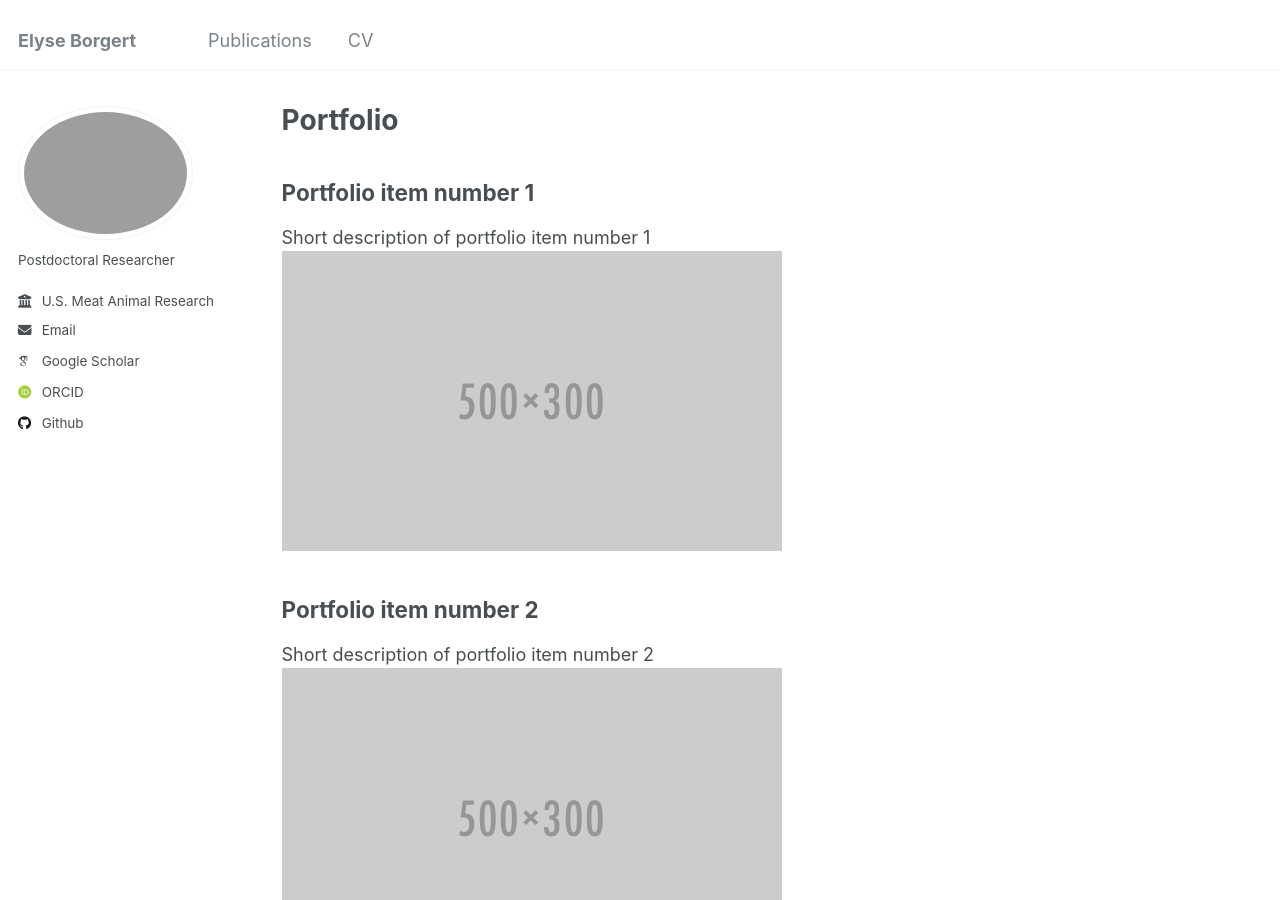
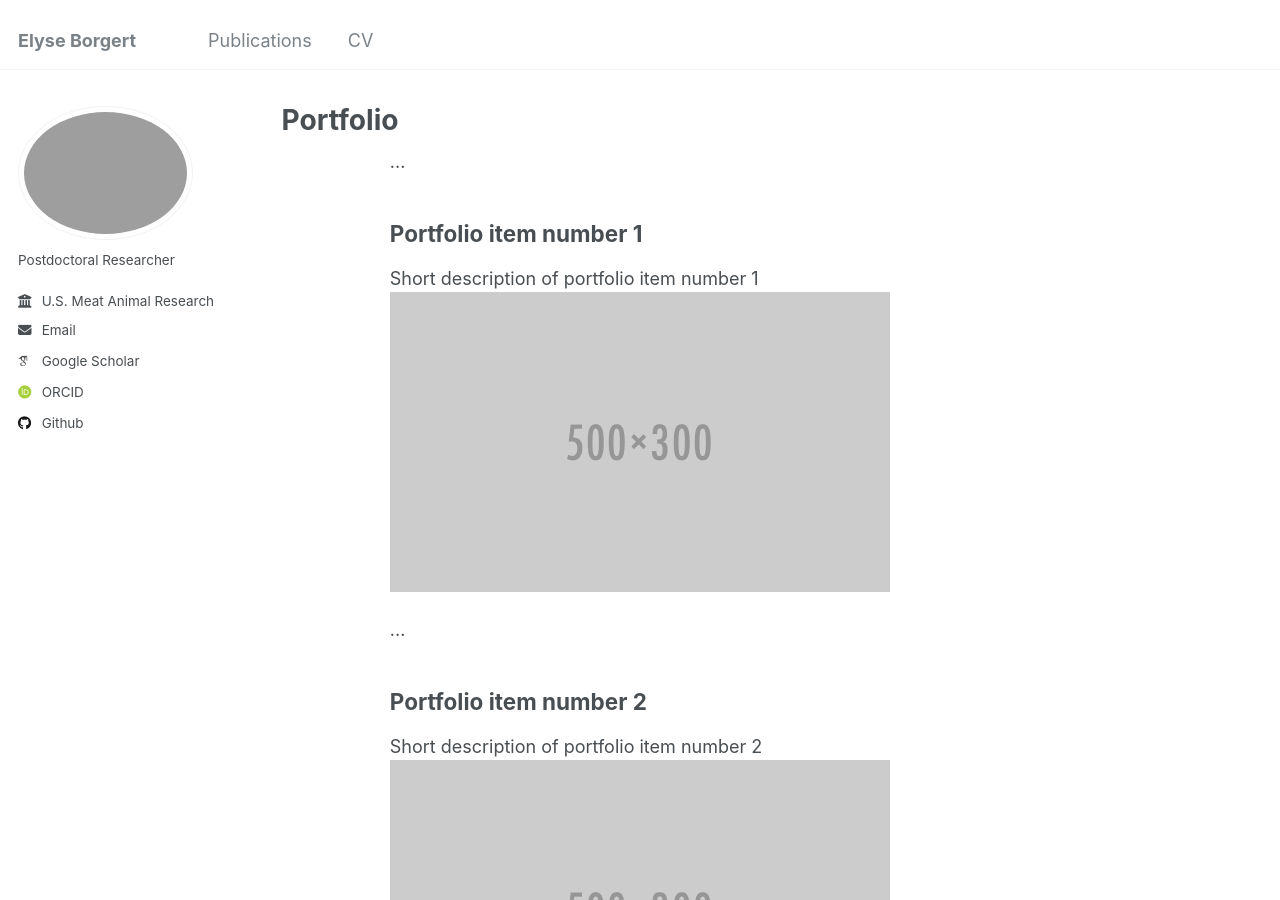
Before and after one commit to elyseborgert/elyseborgert.github.io, a Jekyll site: the page built from _pages/portfolio.html, in a window 1280 px wide and 900 px high. Built offline with Jekyll 4.4.1, drawn with Linux system fonts in a browser that asks for light colours; some web fonts are replaced.

Commit message:
Update archive-single.html

```diff
--- a/_includes/archive-single.html
+++ b/_includes/archive-single.html
@@ -12,8 +12,9 @@
   {% assign title = post.title %}
 {% endif %}
 
-<div class="{{ include.type | default: "list" }}__item">
+<div class="{{ include.type | default: "list" }}__item" style="max-width: 800px; margin: 0 auto; padding: 0 1rem;">
   <article class="archive__item" itemscope itemtype="http://schema.org/CreativeWork">
+    ...
     {% if include.type == "grid" and teaser %}
       <div class="archive__item-teaser">
         <img src=
```
